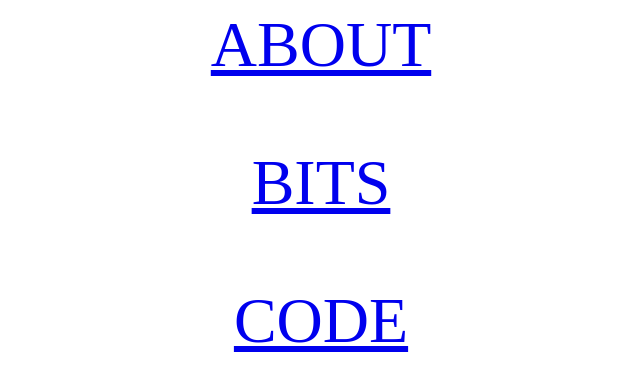
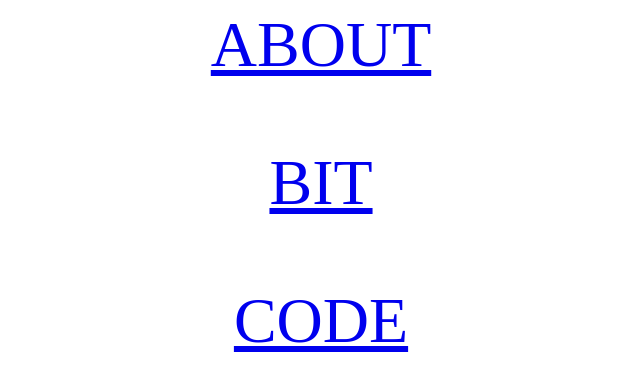
Before and after one commit to apcqef/abc, a plain HTML site: page index.html in a window 1280 px wide. Shown: the whole page, without its empty margins (319-959 px from the left). Drawn offline with Linux system fonts and the light colour scheme.

Commit message:
Update index.html

```diff
--- a/index.html
+++ b/index.html
@@ -1 +1 @@
-<style>*{text-align:center;font-size:8vmin}</style><a href=1>ABOUT<p><a href=2>BITS<p><a href=3>CODE
+<style>*{text-align:center;font-size:8vmin}</style><a href=1>ABOUT<p><a href=2>BIT<p><a href=3>CODE
```
